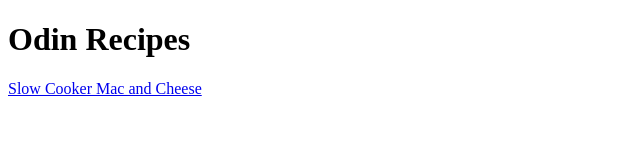
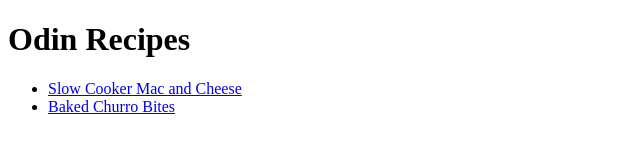
Before and after one commit to FoxyTealBlue/odin-recipes, a plain HTML site: page index.html in a window 1280 px wide. Shown: the whole page, without its empty margins (0-640 px from the left). Drawn offline with Linux system fonts and the light colour scheme.

Commit message:
Add link to new recipe

```diff
--- a/index.html
+++ b/index.html
@@ -6,7 +6,10 @@
     </head>
     <body>
         <h1>Odin Recipes</h1>
-        <a href="./recipes/slow-cooker-mac-and-cheese.html">Slow Cooker Mac
-            and Cheese</a>
+        <ul>
+            <li><a href="./recipes/slow-cooker-mac-and-cheese.html">Slow Cooker Mac
+            and Cheese</a></li>
+            <li><a href="./recipes/baked-churro-bites.html">Baked Churro Bites</a></li>
+        </ul>
     </body>
 </html>
```
